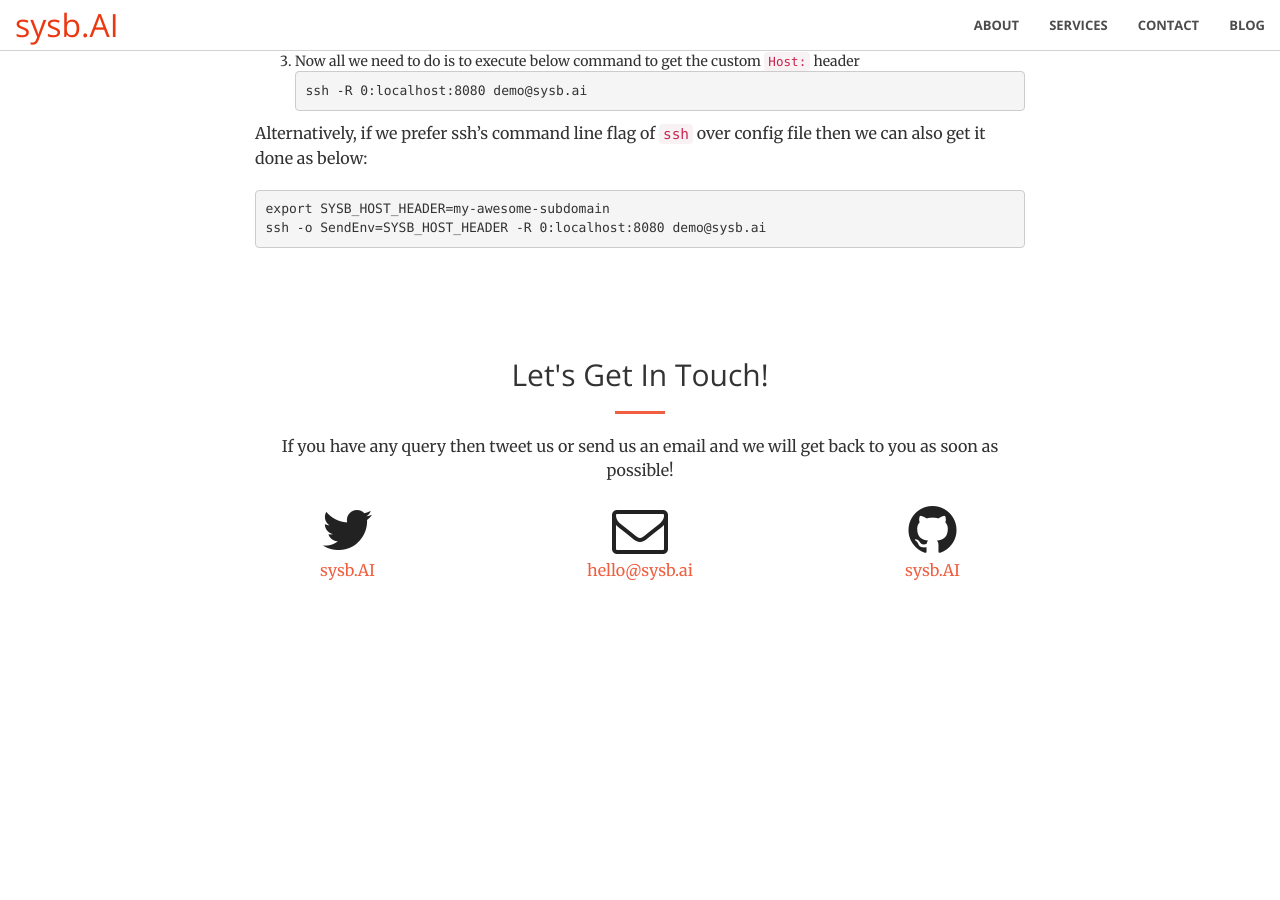
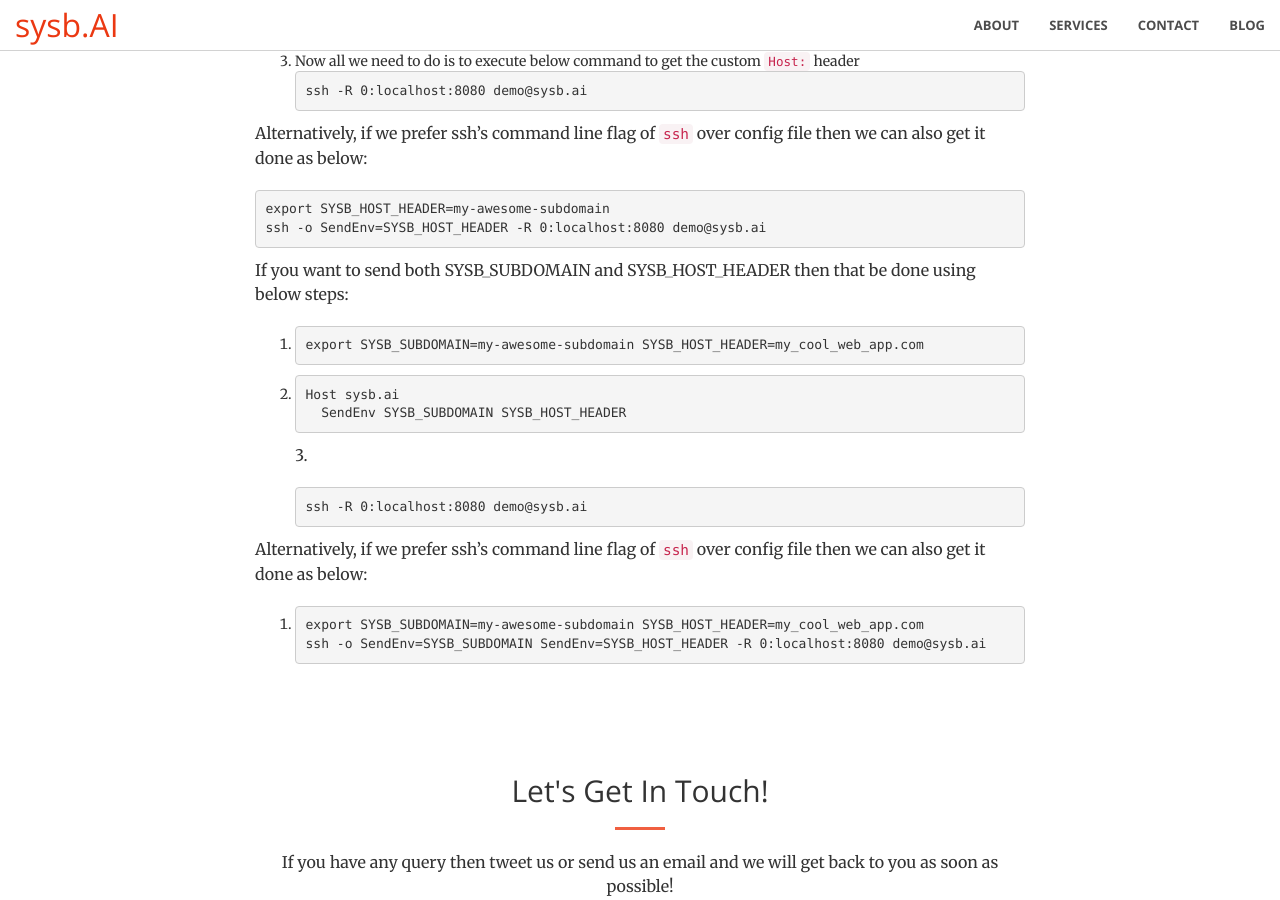
Before and after one commit to usama7628674/sysb.AI, a Jekyll site: the page built from _posts/2020-02-05-how-to-add-custom-header.md, in a window 1280 px wide and 900 px high, scrolled down 875 px. Built offline with Jekyll 4.4.1, drawn with Linux system fonts in a browser that asks for light colours; before the commit the page ends 1577 px from its top, so only the background shows below that.

Commit message:
added more content

````diff
--- a/_posts/2020-02-05-how-to-add-custom-header.md
+++ b/_posts/2020-02-05-how-to-add-custom-header.md
@@ -24,3 +24,25 @@ Alternatively, if we prefer ssh's command line flag of `ssh` over config file th
 export SYSB_HOST_HEADER=my-awesome-subdomain
 ssh -o SendEnv=SYSB_HOST_HEADER -R 0:localhost:8080 demo@sysb.ai
 ```
+
+If you want to send both SYSB_SUBDOMAIN and SYSB_HOST_HEADER then that be done using below steps:
+1.
+```
+export SYSB_SUBDOMAIN=my-awesome-subdomain SYSB_HOST_HEADER=my_cool_web_app.com
+```
+2.
+```
+Host sysb.ai
+  SendEnv SYSB_SUBDOMAIN SYSB_HOST_HEADER
+```
+3.
+```
+ssh -R 0:localhost:8080 demo@sysb.ai
+```
+
+Alternatively, if we prefer ssh's command line flag of `ssh` over config file then we can also get it done as below:
+1.
+```
+export SYSB_SUBDOMAIN=my-awesome-subdomain SYSB_HOST_HEADER=my_cool_web_app.com
+ssh -o SendEnv=SYSB_SUBDOMAIN SendEnv=SYSB_HOST_HEADER -R 0:localhost:8080 demo@sysb.ai
+```
````
